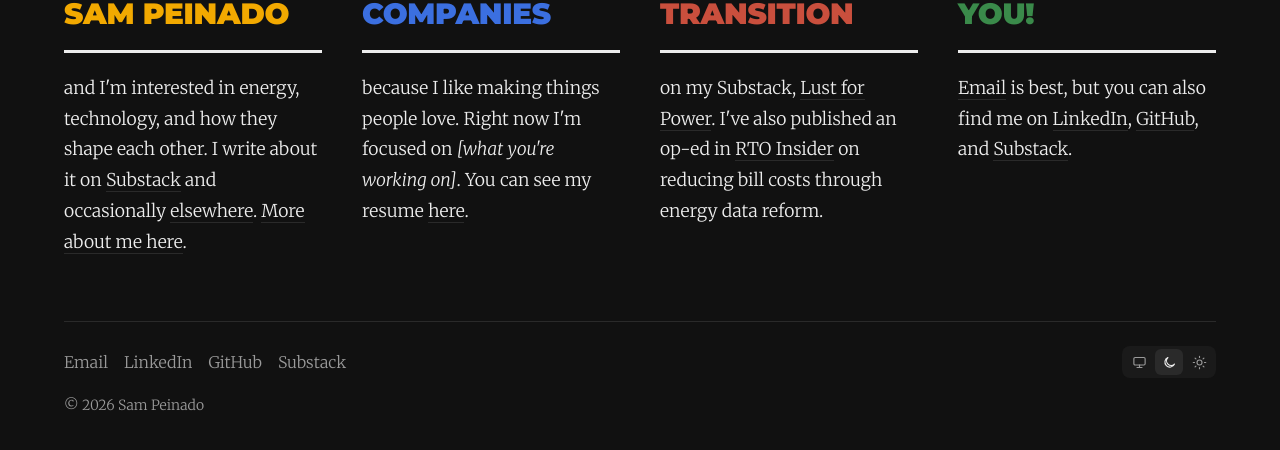
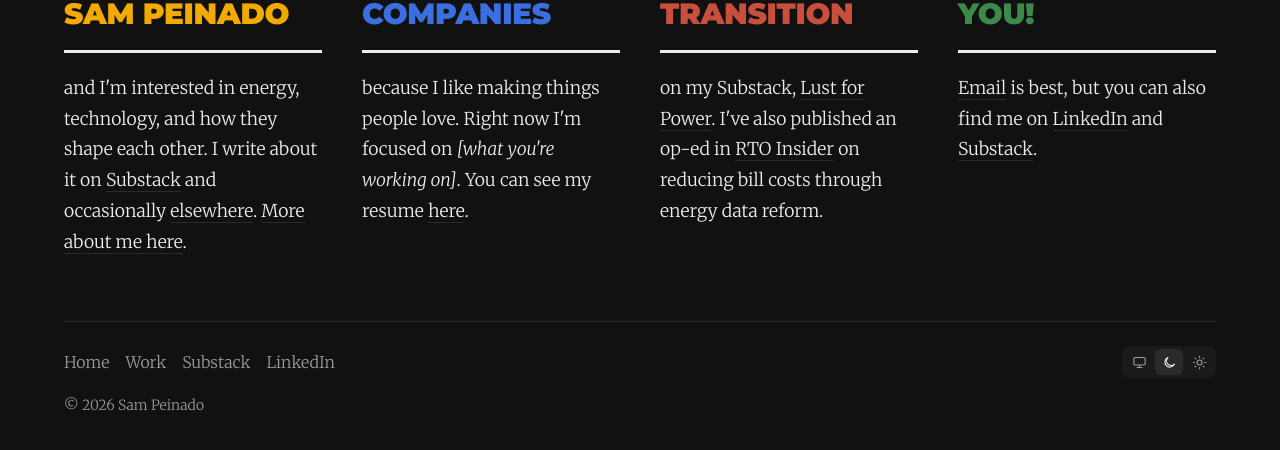
Before and after one commit to sampeinado/sampeinado.github.io, a Jekyll site: the page built from index.html, in a window 1280 px wide. Shown: the part 159-609 px from the top of the page. Built offline with Jekyll 4.4.1, drawn with Linux system fonts in a browser that asks for light colours.

Commit message:
Remove GitHub links; footer reads Home, Work, Substack, LinkedIn
Co-Authored-By: Claude Opus 5.5 <noreply@anthropic.com>

```diff
--- a/_config.yml
+++ b/_config.yml
@@ -3,10 +3,8 @@ title: Sam Peinado
 description: Sam Peinado's personal website.
 url: https://sampeinado.github.io
 
-# Social links (leave a value blank to hide it)
+# Contact links
 email: speinado@stanford.edu
-x: ""            # e.g. sampeinado
-github: sampeinado
 linkedin: sampeinado
 substack: https://lustforpower.substack.com/
 
--- a/_includes/footer.html
+++ b/_includes/footer.html
@@ -1,6 +1,11 @@
 <footer class="footer">
   <div class="footer-row">
-    <nav class="footer-links">{% if page.url != "/" %}<a href="{{ '/' | relative_url }}">Home</a>{% endif %}{% include social.html %}</nav>
+    <nav class="footer-links">
+      <a href="{{ '/' | relative_url }}">Home</a>
+      <a href="{{ '/work/' | relative_url }}">Work</a>
+      <a href="{{ site.substack }}">Substack</a>
+      <a href="https://www.linkedin.com/in/{{ site.linkedin }}/">LinkedIn</a>
+    </nav>
     <div class="theme-toggle" role="group" aria-label="Theme">
       <button data-theme-value="system" aria-label="System theme">
         <svg viewBox="0 0 24 24"><rect x="3" y="4" width="18" height="12" rx="2"/><path d="M8 20h8M12 16v4"/></svg>
--- a/_includes/social.html
+++ /dev/null
@@ -1,5 +0,0 @@
-{% if site.email != "" %}<a href="mailto:{{ site.email }}" class="{{ include.class }}">Email{{ include.arrow }}</a>{% endif %}
-{% if site.x != "" %}<a href="https://x.com/{{ site.x }}" class="{{ include.class }}">X{{ include.arrow }}</a>{% endif %}
-{% if site.linkedin != "" %}<a href="https://www.linkedin.com/in/{{ site.linkedin }}/" class="{{ include.class }}">LinkedIn{{ include.arrow }}</a>{% endif %}
-{% if site.github != "" %}<a href="https://github.com/{{ site.github }}" class="{{ include.class }}">GitHub{{ include.arrow }}</a>{% endif %}
-{% if site.substack != "" %}<a href="{{ site.substack }}" class="{{ include.class }}">Substack{{ include.arrow }}</a>{% endif %}
--- a/index.html
+++ b/index.html
@@ -20,6 +20,6 @@ wide: true
 
   <section class="intro-col">
     <h2 class="green">I'd love to hear from you!</h2>
-    <p><a href="mailto:{{ site.email }}">Email</a> is best, but you can also find me on <a href="https://www.linkedin.com/in/{{ site.linkedin }}/">LinkedIn</a>, <a href="https://github.com/{{ site.github }}">GitHub</a>, and <a href="{{ site.substack }}">Substack</a>.</p>
+    <p><a href="mailto:{{ site.email }}">Email</a> is best, but you can also find me on <a href="https://www.linkedin.com/in/{{ site.linkedin }}/">LinkedIn</a> and <a href="{{ site.substack }}">Substack</a>.</p>
   </section>
 </div>
```
Also changed, not shown: README.md.
